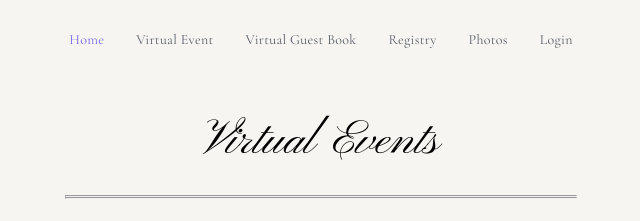
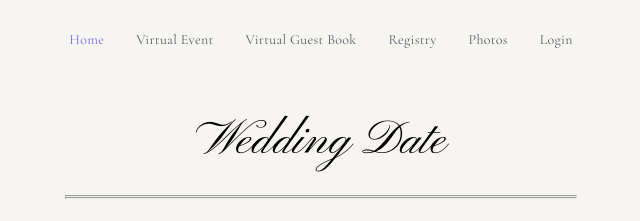
Before and after one commit to Ivcota/Next-Wedding-App, a Next.js app: page /virtual-event in a window 1280 px wide. Shown: the top 221 px of the page, without its empty margins (319-959 px from the left). Built offline with nearby package versions, Linux system fonts and the light colour scheme.

Commit message:
clarity wedding date

```diff
--- a/pages/virtual-event.tsx
+++ b/pages/virtual-event.tsx
@@ -16,7 +16,7 @@ const VirtualEvent: NextPage = () => {
       animate={{ x: 0, opacity: 1 }}
       exit={{ opacity: 0 }}
     >
-      <PageTitle>Virtual Events</PageTitle>
+      <PageTitle>Wedding Date</PageTitle>
       <Separator />
 
       <div className={styles["meeting-info"]}>
```
